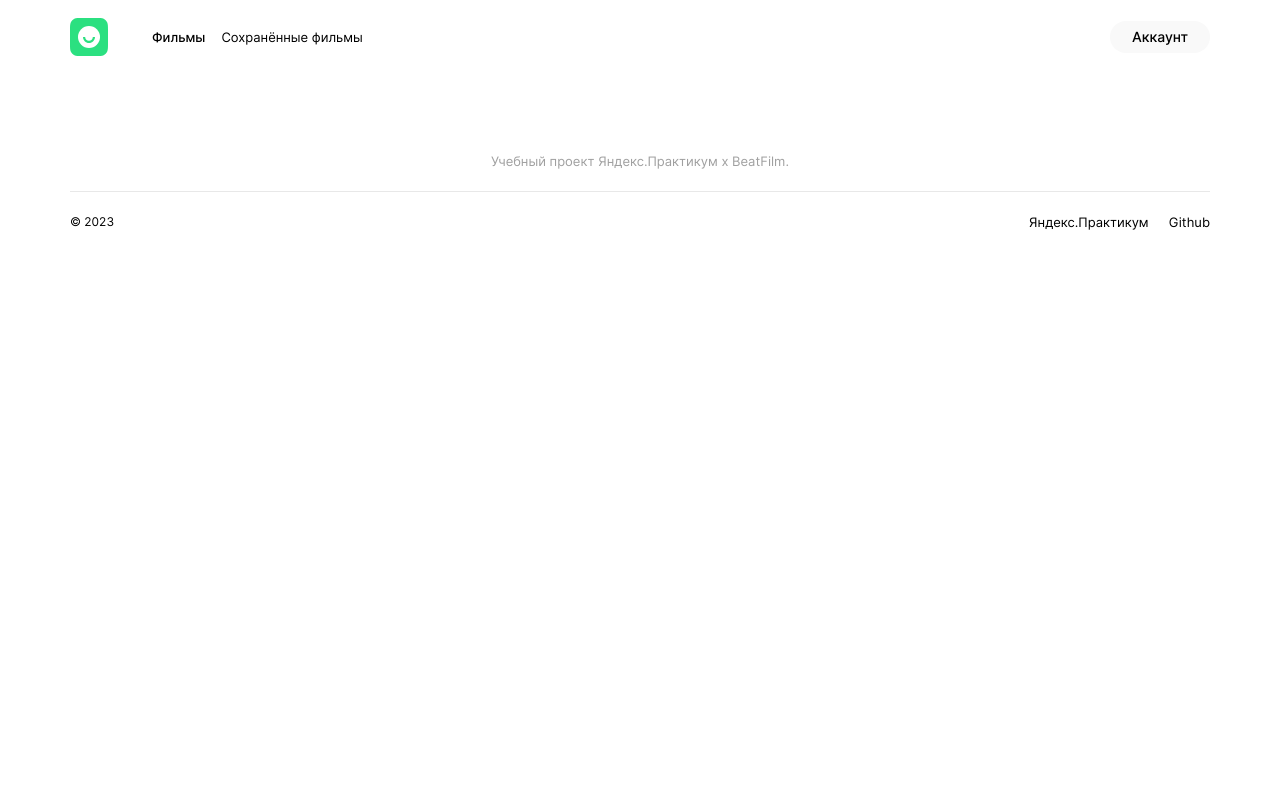
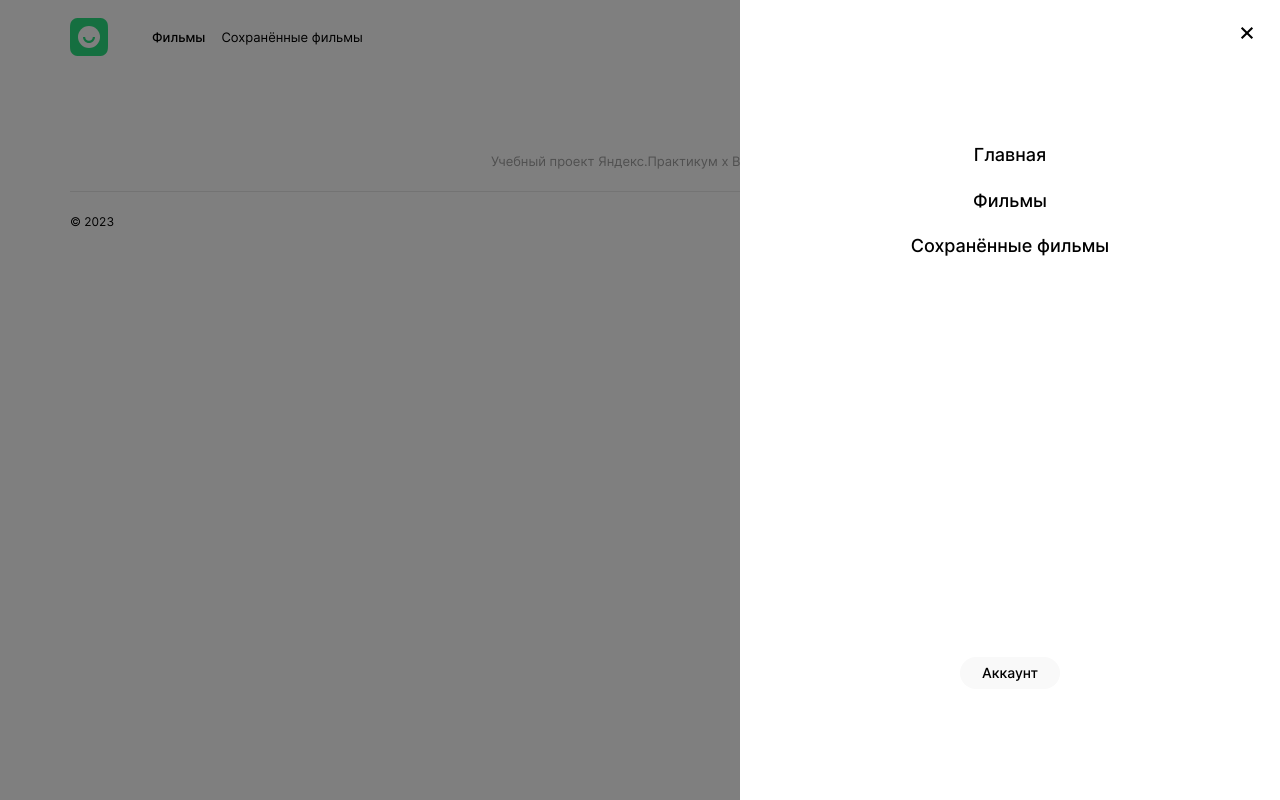
Before and after one commit to irinpingvin/movies-explorer-frontend, a React app: page / in a window 1280 px wide. Built offline with nearby package versions, Linux system fonts and the light colour scheme; a web font is replaced by a local one.

Commit message:
Дипломная работа
Переработаны компоненты Header и Navigation

```diff
--- a/src/components/App/App.js
+++ b/src/components/App/App.js
@@ -1,6 +1,7 @@
 import React from "react";
 import Header from '../Header/Header';
 import Footer from "../Footer/Footer";
+import NavigationPopup from "../NavigationPopup/NavigationPopup";
 
 function App() {
   return (
@@ -8,6 +9,7 @@ function App() {
       <div className="page__container">
         <Header/>
         <Footer/>
+        <NavigationPopup/>
       </div>
     </div>
   );
--- a/src/components/NavigationLinks/NavigationLinks.css
+++ b/src/components/ContentLinks/ContentLinks.css
@@ -1,11 +1,11 @@
-.navigation-links {
+.content-links {
   display: flex;
   justify-content: space-between;
   align-items: center;
 }
 
-.navigation-links__movies {
-  visibility: hidden;
+.content-links__movies {
+  display: none;
   font-weight: 500;
   font-size: 13px;
   line-height: 1.4;
@@ -14,14 +14,8 @@
   text-decoration: none;
 }
 
-@media screen and (min-width: 1280px) {
-  .navigation-links__movies {
-    visibility: visible;
-  }
-}
-
-.navigation-links__saved-movies {
-  visibility: hidden;
+.content-links__saved-movies {
+  display: none;
   font-weight: 400;
   font-size: 13px;
   line-height: 1.4;
@@ -31,7 +25,11 @@
 }
 
 @media screen and (min-width: 1280px) {
-  .navigation-links__saved-movies {
-    visibility: visible;
+  .content-links__movies {
+    display: block;
+  }
+
+  .content-links__saved-movies {
+    display: block;
   }
 }
--- /dev/null
+++ b/src/components/ContentLinks/ContentLinks.js
@@ -0,0 +1,13 @@
+import React from "react";
+import { Link } from "react-router-dom";
+
+function ContentLinks() {
+  return (
+    <div className="content-links">
+      <Link className="content-links__movies" to="/movies">Фильмы</Link>
+      <Link className="content-links__saved-movies" to="/saved-movies">Сохранённые фильмы</Link>
+    </div>
+  );
+}
+
+export default ContentLinks;
--- a/src/components/Header/Header.css
+++ b/src/components/Header/Header.css
@@ -1,21 +1,5 @@
 .header {
   padding: 18px 14px;
-  display: flex;
-  justify-content: space-between;
-  align-items: center;
-}
-
-@media screen and (min-width: 768px) {
-  .header {
-    padding-right: 30px;
-    padding-left: 30px;
-  }
-}
-@media screen and (min-width: 1280px) {
-  .header {
-    padding-right: 70px;
-    padding-left: 70px;
-  }
 }
 
 .header__tabs {
@@ -31,7 +15,19 @@
   border: none;
 }
 
-@media screen and (min-width: 1280px)  {
+@media screen and (min-width: 768px) {
+  .header {
+    padding-right: 30px;
+    padding-left: 30px;
+  }
+}
+
+@media screen and (min-width: 1280px) {
+  .header {
+    padding-right: 70px;
+    padding-left: 70px;
+  }
+
   .header__logo-link {
     margin-right: 44px;
   }
--- a/src/components/Header/Header.js
+++ b/src/components/Header/Header.js
@@ -1,19 +1,23 @@
 import React from "react";
 import { Link } from "react-router-dom";
-import ProfileLink from '../ProfileLink/ProfileLink';
-import NavigationLinks from '../NavigationLinks/NavigationLinks';
-import AuthLinks from '../AuthLinks/AuthLinks'
+import Navigation from '../Navigation/Navigation';
+import Menu from "../Menu/Menu";
 
 function Header() {
   // TODO
-  const isLoggedIn = true;
+  const isNavigationNeeded = true;
+
   return (
     <header className="header">
       <div className="header__tabs">
         <Link className="header__logo-link" to="/"></Link>
-        { isLoggedIn ? <NavigationLinks/> : null }
+        { isNavigationNeeded ? (
+          <>
+            <Navigation/>
+            <Menu/>
+          </>
+        ) : null }
       </div>
-      { isLoggedIn ? <ProfileLink/> : <AuthLinks/> }
     </header>
   );
 }
--- /dev/null
+++ b/src/components/Menu/Menu.css
@@ -0,0 +1,14 @@
+.menu {
+  background: url("../../images/header__navigation-icon.svg") no-repeat;
+  background-size: 40px 43px;
+  width: 40px;
+  height: 43px;
+  margin: 0;
+  border: none;
+}
+
+@media screen and (min-width: 1280px) {
+  .menu {
+    display: none;
+  }
+}
--- /dev/null
+++ b/src/components/Menu/Menu.js
@@ -0,0 +1,7 @@
+function Menu(props) {
+  return (
+    <button className="menu" type="button" onClick={props.onMenuClick}/>
+  );
+}
+
+export default Menu;
--- /dev/null
+++ b/src/components/Navigation/Navigation.css
@@ -0,0 +1,11 @@
+.navigation {
+  display: none;
+}
+
+@media screen and (min-width: 1280px) {
+  .navigation {
+    display: flex;
+    justify-content: space-between;
+    min-width: 1058px;
+  }
+}
--- /dev/null
+++ b/src/components/Navigation/Navigation.js
@@ -0,0 +1,23 @@
+import React from "react";
+import ProfileLink from "../ProfileLink/ProfileLink";
+import AuthLinks from "../AuthLinks/AuthLinks";
+import ContentLinks from "../ContentLinks/ContentLinks";
+
+function Navigation() {
+  // TODO
+  const isLoggedIn = true;
+
+  return(
+    <>
+      { isLoggedIn ? (
+        <div className="navigation">
+          <ContentLinks/>
+          <ProfileLink/>
+        </div>
+        )
+        : <AuthLinks/> }
+    </>
+  );
+}
+
+export default Navigation;
--- a/src/components/NavigationLinks/NavigationLinks.js
+++ /dev/null
@@ -1,13 +0,0 @@
-import React from "react";
-import { Link } from "react-router-dom";
-
-function NavigationLinks() {
-  return(
-    <div className="navigation-links">
-      <Link className="navigation-links__movies" to="/movies">Фильмы</Link>
-      <Link className="navigation-links__saved-movies" to="/saved-movies">Сохранённые фильмы</Link>
-    </div>
-  );
-}
-
-export default NavigationLinks;
--- /dev/null
+++ b/src/components/NavigationPopup/NavigationPopup.css
@@ -0,0 +1,90 @@
+.popup {
+  display: flex;
+  justify-content: flex-end;
+  position: fixed;
+  top: 0;
+  left: 0;
+  width: 100%;
+  height: 100%;
+  background-color: rgba(0, 0, 0, 0.5);
+  visibility: hidden;
+  opacity: 0;
+  transition: visibility 0.2s, opacity 0.2s linear;
+}
+
+.popup_opened {
+  visibility: visible;
+  opacity: 1;
+}
+
+.popup__container {
+  position: relative;
+  width: 100%;
+  padding: 0 10px;
+  background-color: #FFFFFF;
+}
+
+.popup__close-button {
+  background: url(../../images/popup__close-button.svg) no-repeat;
+  background-size: 22px 22px;
+  position: absolute;
+  right: 13px;
+  top: 13px;
+  width: 22px;
+  height: 22px;
+  box-shadow: none;
+  border: none;
+  padding: 0;
+  transition: opacity 0.2s linear;
+}
+
+.popup__close-button:hover {
+  opacity: 0.6;
+  cursor: pointer;
+}
+
+.popup__navigation {
+  display: flex;
+  flex-direction: column;
+  justify-content: space-between;
+  align-items: center;
+}
+
+.popup__navigation-links {
+  margin: 18vh 0 50vh;
+  list-style: none;
+  padding-inline-start: 0;
+  align-items: center;
+}
+
+.popup__navigation-item {
+  margin: 0 0 24px;
+  text-align: center;
+}
+
+.popup__navigation-item:last-child {
+  margin: 0;
+}
+
+.popup__navigation-link {
+  font-weight: 500;
+  font-size: 18px;
+  line-height: 1.2;
+  color: #000000;
+  text-decoration: none;
+}
+
+.popup__navigation-link:hover {
+  text-decoration: underline 2px;
+}
+
+@media screen and (min-width: 520px) {
+  .popup__container {
+    width: 520px;
+  }
+
+  .popup__close-button {
+    right: 22px;
+    top: 22px;
+  }
+}
--- /dev/null
+++ b/src/components/NavigationPopup/NavigationPopup.js
@@ -0,0 +1,31 @@
+import { Link } from "react-router-dom";
+import ProfileLink from "../ProfileLink/ProfileLink";
+
+function NavigationPopup(props) {
+  return(
+    // TODO ${props.isOpen ? 'popup_opened' : ''
+    <div className="popup popup_opened">
+      <div className="popup__container">
+        <button className="popup__close-button" type="button" onClick={props.onClose}/>
+        <div className="popup__navigation">
+          <nav>
+            <ul className="popup__navigation-links">
+              <li className="popup__navigation-item">
+                <Link className="popup__navigation-link" to="/">Главная</Link>
+              </li>
+              <li className="popup__navigation-item">
+                <Link className="popup__navigation-link" to="/movies">Фильмы</Link>
+              </li>
+              <li className="popup__navigation-item">
+                <Link className="popup__navigation-link" to="/saved-movies">Сохранённые фильмы</Link>
+              </li>
+            </ul>
+          </nav>
+          <ProfileLink/>
+        </div>
+      </div>
+    </div>
+  );
+}
+
+export default NavigationPopup;
--- a/src/components/ProfileLink/ProfileLink.css
+++ b/src/components/ProfileLink/ProfileLink.css
@@ -1,13 +1,4 @@
 .profile-link {
-  display: flex;
-}
-
-.profile-link__text {
-  display: none;
-}
-
-@media screen and (min-width: 1280px) {
-  .profile-link__text {
   font-weight: 500;
   font-size: 14px;
   line-height: 1.15;
@@ -22,18 +13,3 @@
   align-items: center;
   justify-content: center;
 }
-}
-
-.profile-link__icon {
-  background: url("../../images/header__navigation-icon.svg") no-repeat;
-  background-size: 40px 43px;
-  width: 40px;
-  height: 43px;
-  margin: 0;
-}
-
-@media screen and (min-width: 1280px) {
-  .profile-link__icon {
-    display: none;
-  }
-}
--- a/src/components/ProfileLink/ProfileLink.js
+++ b/src/components/ProfileLink/ProfileLink.js
@@ -1,12 +1,9 @@
 import React from "react";
-import { Link } from "react-router-dom";
+import {Link} from "react-router-dom";
 
 function ProfileLink() {
   return (
-    <div className="profile-link">
-      <Link className="profile-link__text" to="/profile">Аккаунт</Link>
-      <Link className="profile-link__icon" to="/profile"></Link>
-    </div>
+    <Link className="profile-link" to="/profile">Аккаунт</Link>
   );
 }
 
--- a/src/index.css
+++ b/src/index.css
@@ -2,8 +2,11 @@
 @import url(./vendor/fonts/fonts.css);
 @import url(./components/Header/Header.css);
 @import url(./components/ProfileLink/ProfileLink.css);
-@import url(./components/NavigationLinks/NavigationLinks.css);
+@import url(./components/Navigation/Navigation.css);
+@import url(./components/ContentLinks/ContentLinks.css);
 @import url(./components/AuthLinks/AuthLinks.css);
+@import url(./components/Menu/Menu.css);
+@import url(./components/NavigationPopup/NavigationPopup.css);
 @import url(./components/Footer/Footer.css);
 @import url(./blocks/page/page.css);
 @import url(./blocks/page/__container/page__container.css);
```
Also changed, not shown: src/images/popup__close-button.svg (added). Lines whose indentation alone changed are shown as unchanged.
